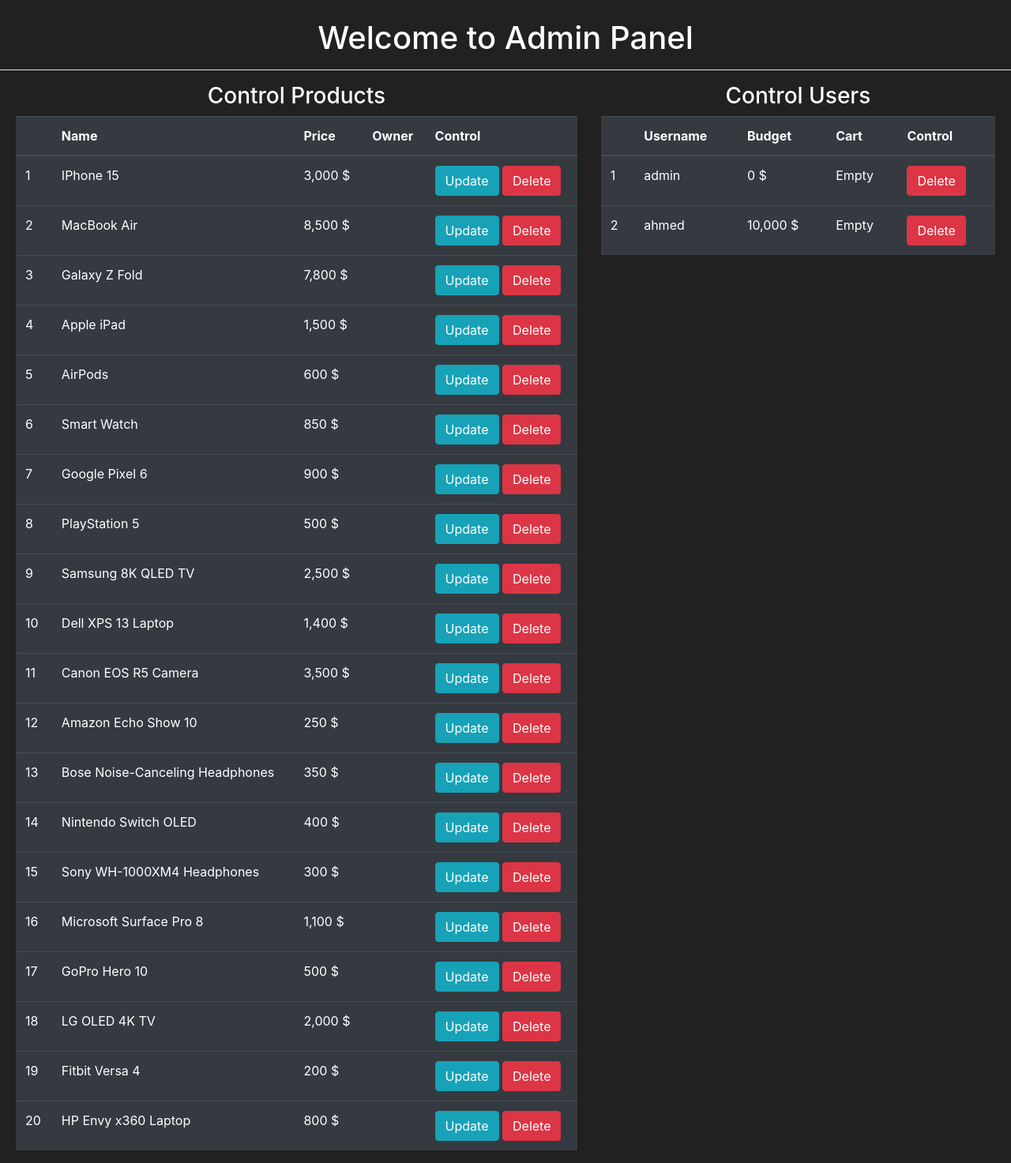
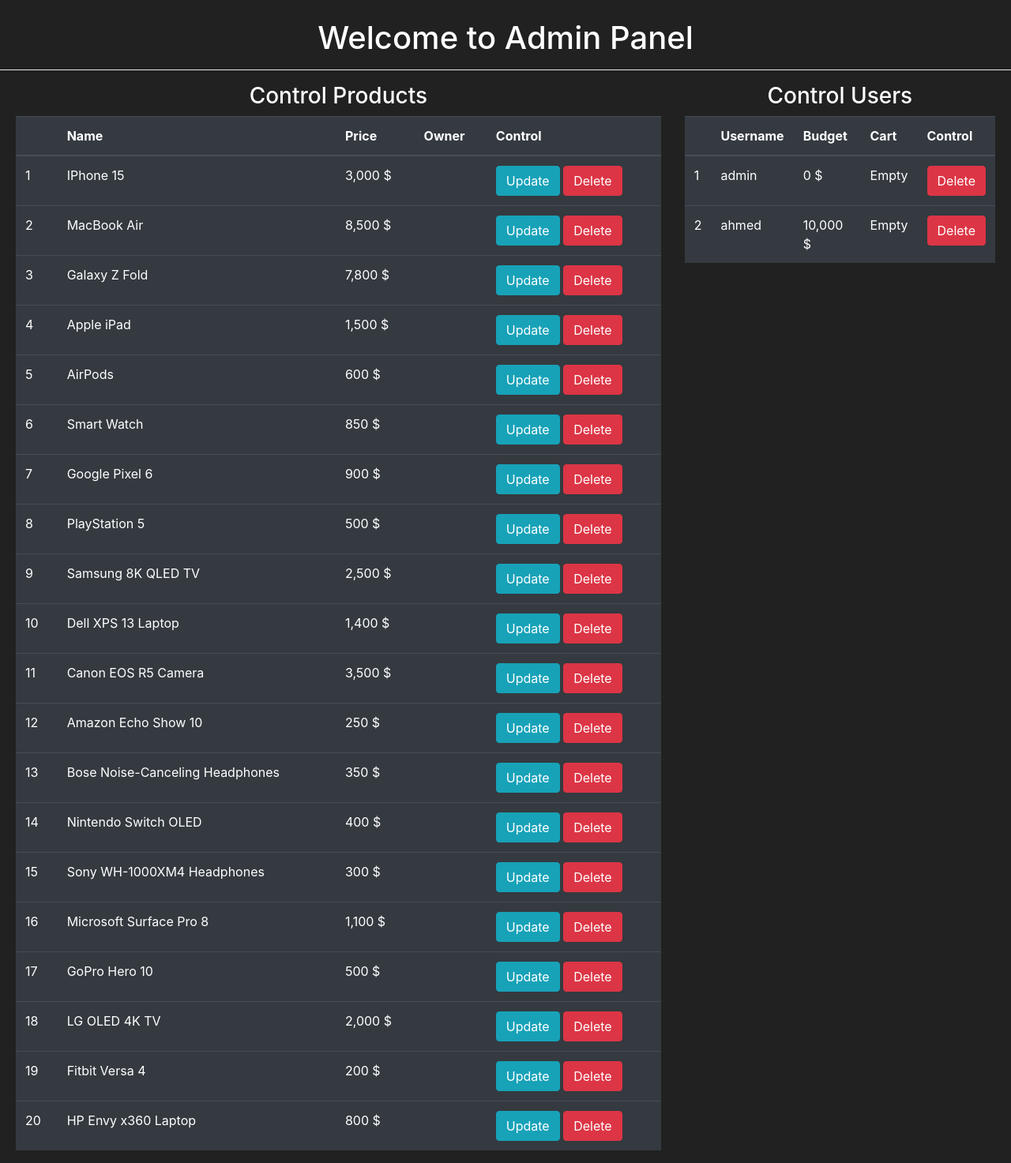
Before and after one commit to AhmedNasser1601/E-Commerce, a Flask app: page /admin in a window 1280 px wide. Shown: the part 56-1529 px from the top of the page at 79% size. Run offline with Flask 3, Linux system fonts and the light colour scheme; a user stored in the database is signed in; some libraries are stand-ins or nearby versions.

Commit message:
Update ADMIN.html

```diff
--- a/Market/templates/ADMIN.html
+++ b/Market/templates/ADMIN.html
@@ -2,7 +2,7 @@
 {% block body %}
     <h1 style="text-align: center;">Welcome to Admin Panel</h1><hr style="background-color: #FFF;">
     <div class="row" style="margin-left: 5px; margin-right: 5px;">
-        <div class="col-7">
+        <div class="col-8">
             <h3 style="text-align: center;">Control Products</h3>
             <table class="table table-hover table-dark">
                 <thead>
@@ -30,7 +30,7 @@
                 </tbody>
             </table>
         </div>
-        <div class="col-5">
+        <div class="col-4">
             <h3 style="text-align: center;">Control Users</h3>
             <table class="table table-hover table-dark">
                 <thead>
```
